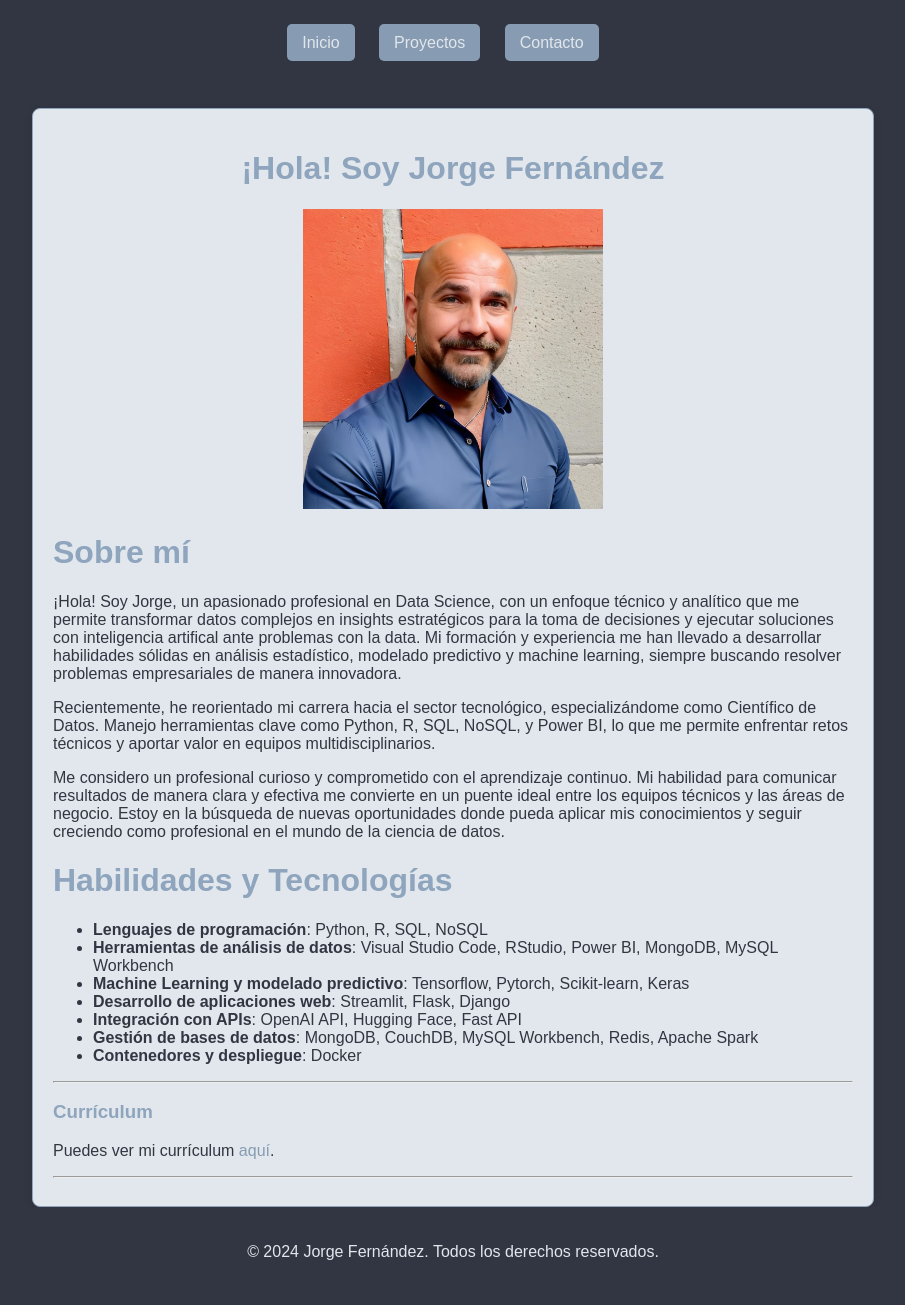
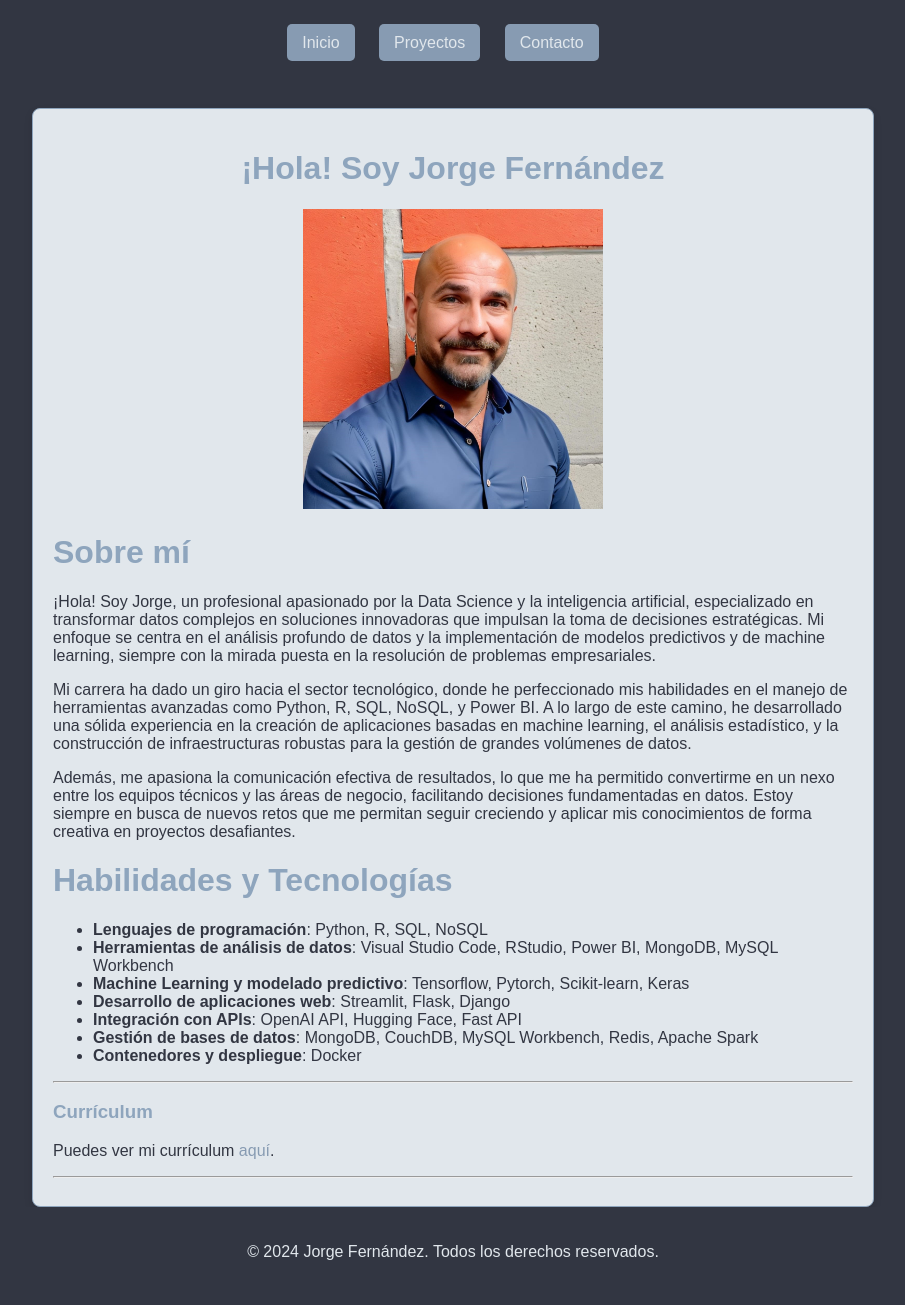
Before and after one commit to joferte84/joferte84.github.io, a Jekyll site: the page built from index.md, in a window 1280 px wide. Shown: the whole page, without its empty margins (187-1092 px from the left). Built offline with Jekyll 4.4.1, drawn with Linux system fonts in a browser that asks for light colours.

Commit message:
Update index.md

```diff
--- a/index.md
+++ b/index.md
@@ -11,11 +11,11 @@ title: Inicio
 
 # Sobre mí
 
-¡Hola! Soy Jorge, un apasionado profesional en Data Science, con un enfoque técnico y analítico que me permite transformar datos complejos en insights estratégicos para la toma de decisiones y ejecutar soluciones con inteligencia artifical ante problemas con la data. Mi formación y experiencia me han llevado a desarrollar habilidades sólidas en análisis estadístico, modelado predictivo y machine learning, siempre buscando resolver problemas empresariales de manera innovadora.
+¡Hola! Soy Jorge, un profesional apasionado por la Data Science y la inteligencia artificial, especializado en transformar datos complejos en soluciones innovadoras que impulsan la toma de decisiones estratégicas. Mi enfoque se centra en el análisis profundo de datos y la implementación de modelos predictivos y de machine learning, siempre con la mirada puesta en la resolución de problemas empresariales.
 
-Recientemente, he reorientado mi carrera hacia el sector tecnológico, especializándome como Científico de Datos. Manejo herramientas clave como Python, R, SQL, NoSQL, y Power BI, lo que me permite enfrentar retos técnicos y aportar valor en equipos multidisciplinarios.
+Mi carrera ha dado un giro hacia el sector tecnológico, donde he perfeccionado mis habilidades en el manejo de herramientas avanzadas como Python, R, SQL, NoSQL, y Power BI. A lo largo de este camino, he desarrollado una sólida experiencia en la creación de aplicaciones basadas en machine learning, el análisis estadístico, y la construcción de infraestructuras robustas para la gestión de grandes volúmenes de datos.
 
-Me considero un profesional curioso y comprometido con el aprendizaje continuo. Mi habilidad para comunicar resultados de manera clara y efectiva me convierte en un puente ideal entre los equipos técnicos y las áreas de negocio. Estoy en la búsqueda de nuevas oportunidades donde pueda aplicar mis conocimientos y seguir creciendo como profesional en el mundo de la ciencia de datos.
+Además, me apasiona la comunicación efectiva de resultados, lo que me ha permitido convertirme en un nexo entre los equipos técnicos y las áreas de negocio, facilitando decisiones fundamentadas en datos. Estoy siempre en busca de nuevos retos que me permitan seguir creciendo y aplicar mis conocimientos de forma creativa en proyectos desafiantes.
 
 # Habilidades y Tecnologías
 
```
